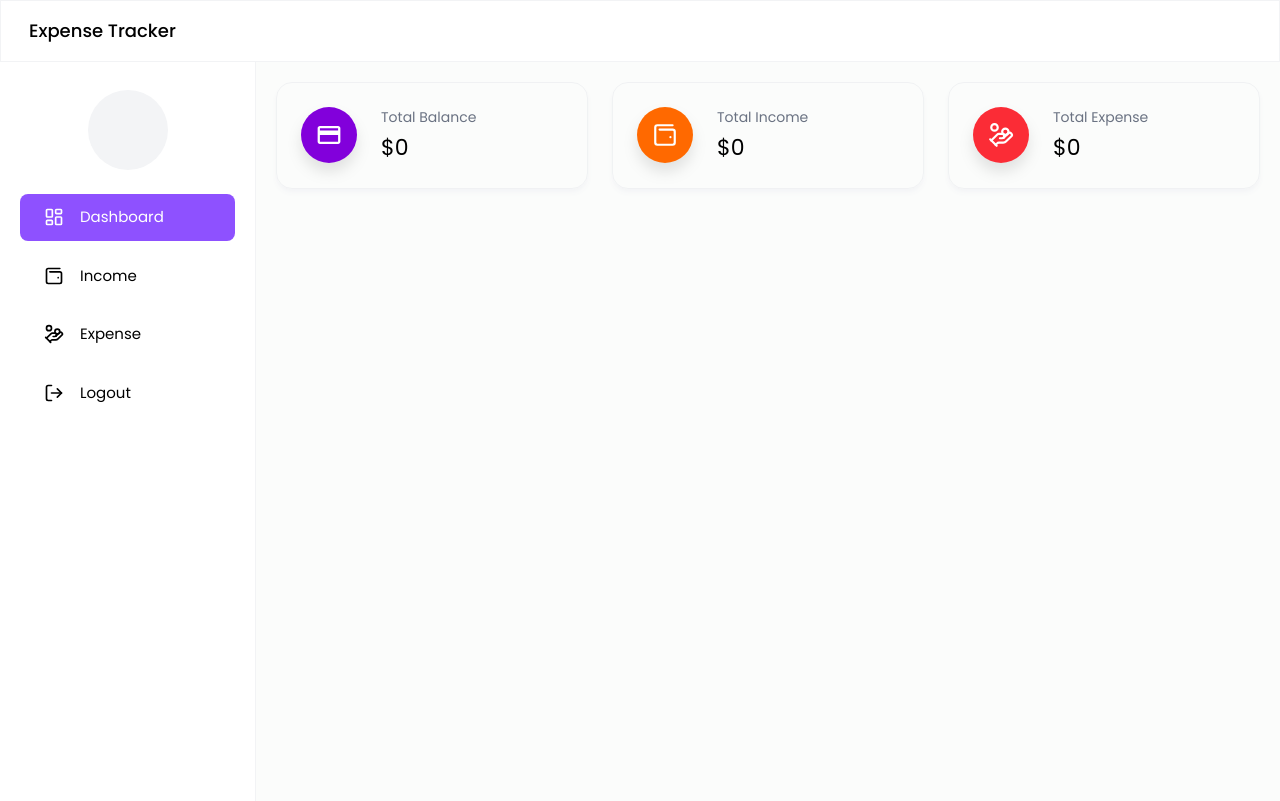
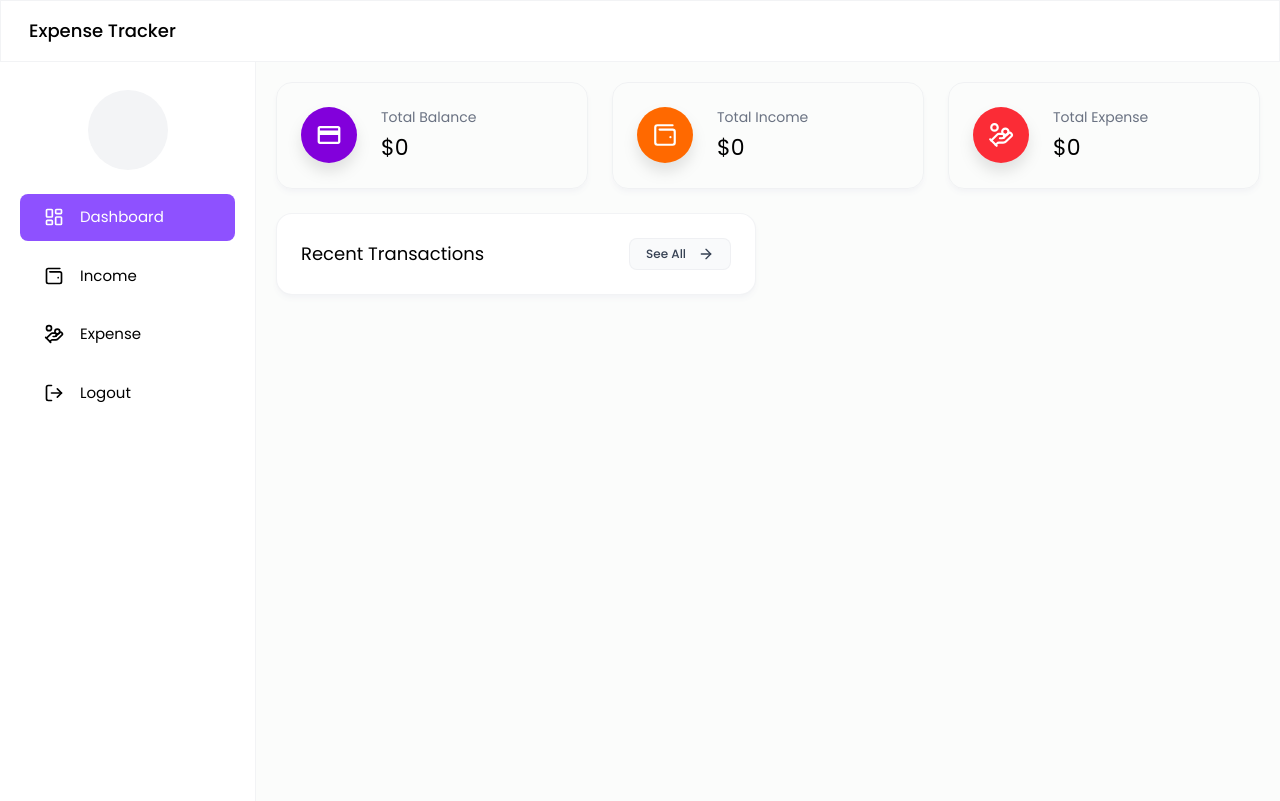
Before and after one commit to Gadnadj/EXPENSETRACKER, a React (Vite) app in the folder frontend/expense-tracker/: page /dashboard in a window 1280 px wide. Built offline with nearby package versions, Linux system fonts and the light colour scheme; no server answers; sample sign-in values are in the browser's storage.

Commit message:
add card

```diff
--- /dev/null
+++ b/frontend/expense-tracker/src/components/Dashboard/RecentTransactions.tsx
@@ -0,0 +1,29 @@
+import React from 'react';
+import { Expense, Income } from '../../utils/types';
+import { LuArrowRight } from 'react-icons/lu';
+
+type Props = {
+    transaction: Expense | Income | undefined;
+
+    onSeeMore: () => void;
+}
+
+const RecentTransactions = ({ transaction, onSeeMore }: Props) => {
+    return (
+        <div className='card'>
+            <div className='flex items-center justify-between '>
+                <h5 className='text-lg'>
+                    Recent Transactions
+                </h5>
+
+                <button className='card-btn' onClick={onSeeMore}>
+                    See All <LuArrowRight className='text-base' />
+                </button>
+            </div>
+
+
+        </div>
+    );
+};
+
+export default RecentTransactions;
--- a/frontend/expense-tracker/src/index.css
+++ b/frontend/expense-tracker/src/index.css
@@ -25,3 +25,11 @@
 .btn-primary {
   @apply w-full text-sm font-medium text-white bg-violet-500 shadow-lg shadow-purple-600/50 p-[10px] rounded-md my-1 hover:bg-purple-600/15 hover:text-purple-600 cursor-pointer;
 }
+
+.card {
+  @apply bg-white p-6 rounded-2xl shadow-md shadow-gray-100 border border-gray-200/50;
+}
+
+.card-btn {
+  @apply flex items-center gap-3 text-[12px] font-medium text-gray-700 hover:text-purple-500 bg-gray-50 hover:bg-purple-50 px-4 py-1.5 rounded-lg border border-gray-200/50 cursor-pointer;
+}
--- a/frontend/expense-tracker/src/pages/Dashboard/Home.tsx
+++ b/frontend/expense-tracker/src/pages/Dashboard/Home.tsx
@@ -9,6 +9,7 @@ import InfoCard from '../../components/Cards/InfoCard';
 import { LuHandCoins, LuWalletMinimal } from 'react-icons/lu';
 import { IoMdCard } from 'react-icons/io';
 import { addThousandsSeparator } from '../../utils/helper';
+import RecentTransactions from '../../components/Dashboard/RecentTransactions';
 
 const Home = () => {
     useUserAuth();
@@ -70,6 +71,13 @@ const Home = () => {
                         value={addThousandsSeparator(dashboardData?.totalExpense || 0)}
                         color='bg-red-500'
                     />
+                </div>
+
+                <div className='grid grid-cols-1 md:grid-cols-2 gap-6 mt-6'>
+                    <RecentTransactions
+                        transaction={dashboardData?.recentTransactions}
+                        onSeeMore={() => navigate('/expense')}
+                    />
 
 
                 </div>
```
Also changed, not shown: 2 other files (tests, documents, lock files or other folders).
